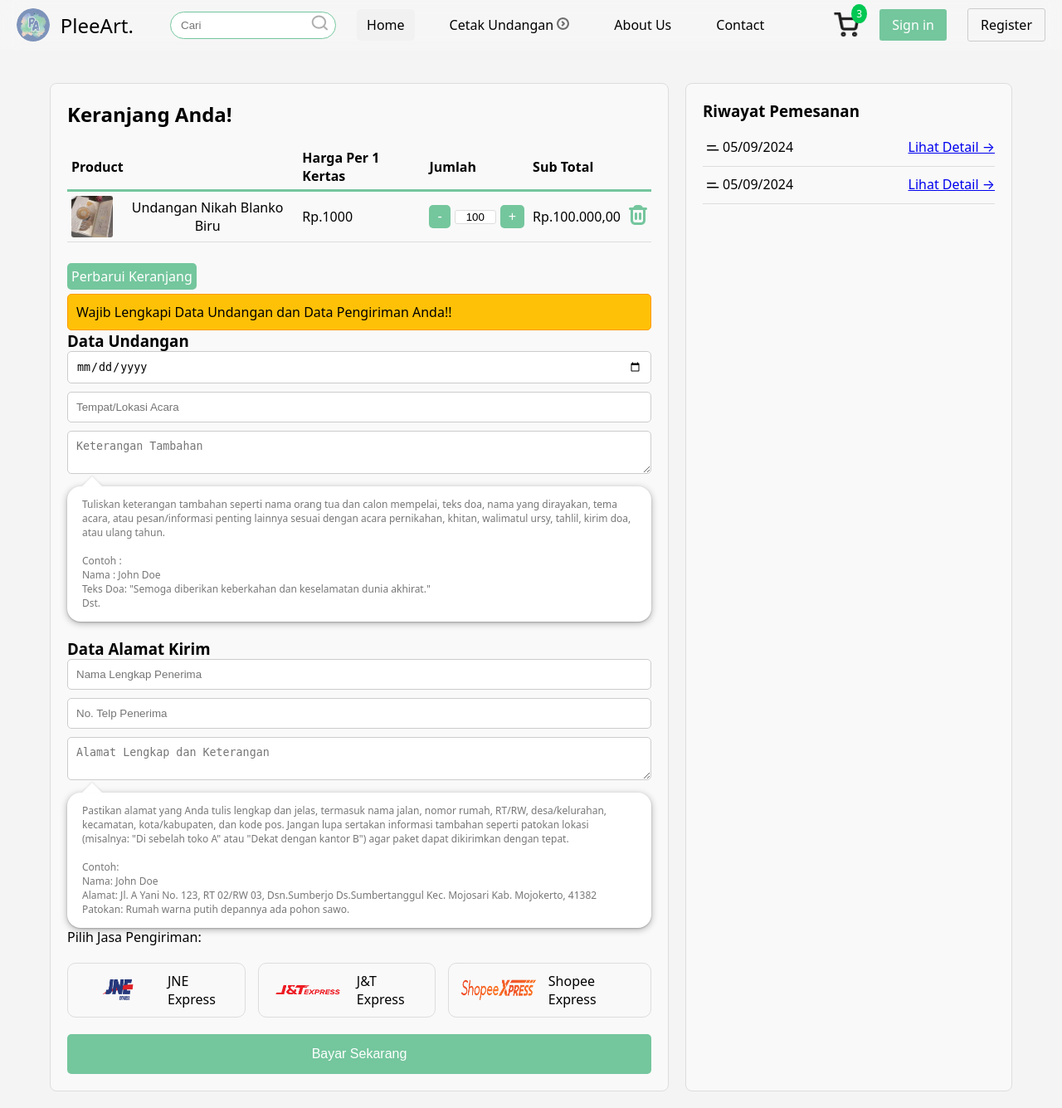
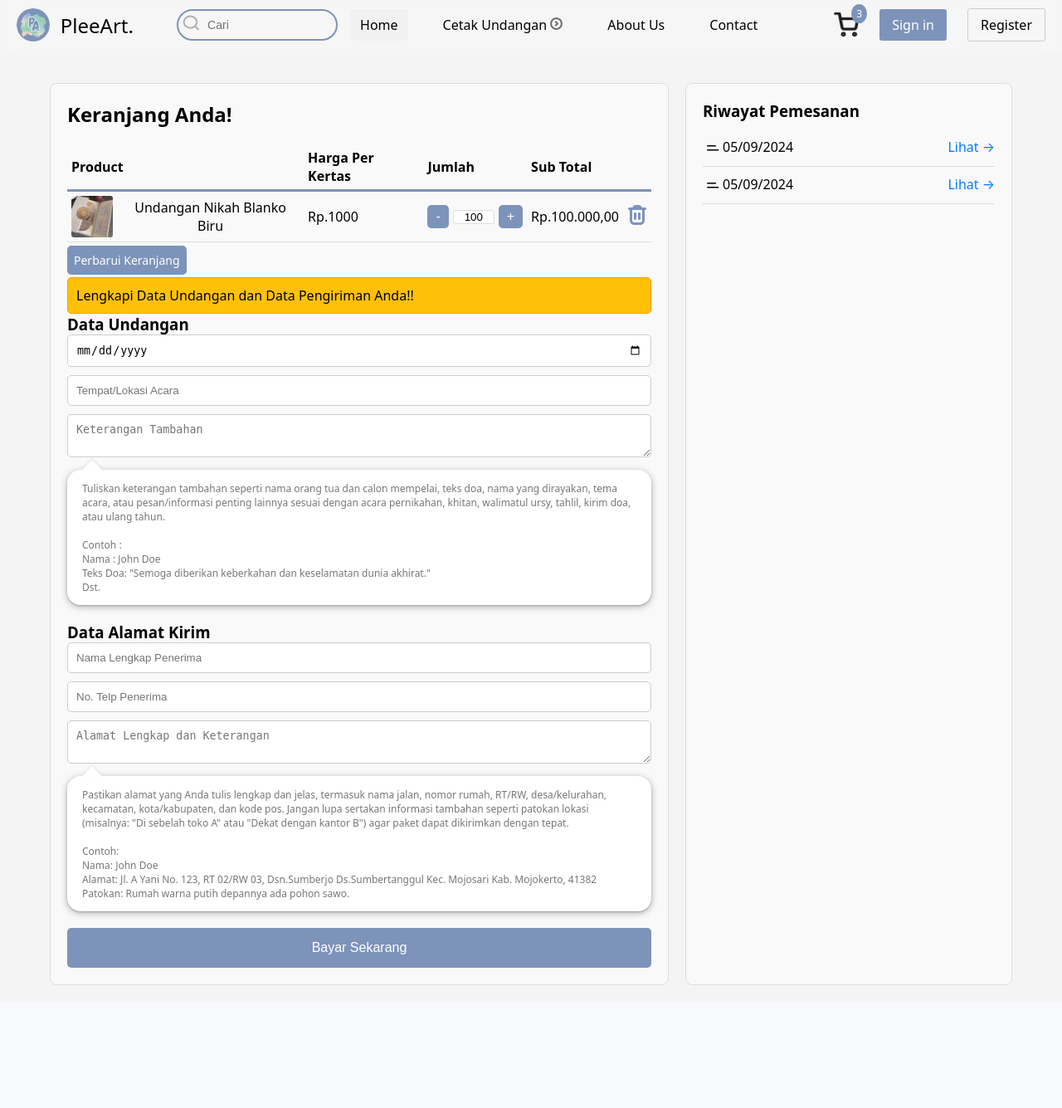
Before and after one commit to syaifuldani/ppl_cetak_undangan, a PHP site: page /customer/cart.php in a window 1280 px wide. Shown: the whole page at 83% size. After the commit the page ends 1187 px from the top, so only its background shows below. Run offline with PHP 8.4, Linux system fonts and the light colour scheme.

Commit message:
tambah about dan update cart

```diff
--- a/customer/cart.php
+++ b/customer/cart.php
@@ -4,7 +4,7 @@
 <head>
     <meta charset="UTF-8">
     <meta name="viewport" content="width=device-width, initial-scale=1.0">
-    <title>Keranjang Anda</title>
+    <title>Keranjang</title>
     <link rel="stylesheet" href="../resources/css/cart.css">
     <link rel="stylesheet" href="../resources/css/navbar.css">
 </head>
@@ -27,7 +27,7 @@
                                     Product
                                 </th>
                                 <th>
-                                    Harga Per 1 Kertas
+                                    Harga Per Kertas
                                 </th>
                                 <th>
                                     Jumlah
@@ -66,14 +66,13 @@
                                     </a>
                                 </td>
                             </tr>
-                            <tr>
                         </tbody>
                     </table>
                     <div class="update-cart-btn">
                         <a href="#" class="update-cart-btn">Perbarui Keranjang</a>
                     </div>
                     <div class="warning-message">
-                        Wajib Lengkapi Data Undangan dan Data Pengiriman Anda!!
+                        Lengkapi Data Undangan dan Data Pengiriman Anda!!
                     </div>
                     <div class="form-section">
                         <div class="form-group">
@@ -103,28 +102,6 @@
                                 Alamat: Jl. A Yani No. 123, RT 02/RW 03, Dsn.Sumberjo Ds.Sumbertanggul Kec. Mojosari Kab. Mojokerto, 41382 <br>
                                 Patokan: Rumah warna putih depannya ada pohon sawo.
                             </p>
-                            <p class="choose delivery">
-                                Pilih Jasa Pengiriman:
-                            </p>
-                            <div class="shipping-options">
-                                <input type="radio" id="jne" name="shipping" value="JNE">
-                                <label for="jne">
-                                    <img src="../resources/img/icons/jne-logos.png" alt="JNE">
-                                    JNE Express
-                                </label>
-
-                                <input type="radio" id="jnt" name="shipping" value="JNT">
-                                <label for="jnt">
-                                    <img src="../resources/img/icons/jnt-logos.png" alt="J&T">
-                                    J&T Express
-                                </label>
-
-                                <input type="radio" id="shopee" name="shipping" value="Shopee">
-                                <label for="shopee">
-                                    <img src="../resources/img/icons/spx-logos.png" alt="Shopee Express">
-                                    Shopee Express
-                                </label>
-                            </div>
                         </div>
                         <button class="pay-btn">Bayar Sekarang</button>
                     </div>
@@ -139,14 +116,14 @@
                                     <img src="../resources/img/icons/li-caption.png" alt="">
                                     <span>05/09/2024</span>
                                 </div>
-                                <a href="#">Lihat Detail →</a>
+                                <a href="#">Lihat →</a>
                             </li>
                             <li>
                                 <div class="information">
                                     <img src="../resources/img/icons/li-caption.png" alt="">
                                     <span>05/09/2024</span>
                                 </div>
-                                <a href="#">Lihat Detail →</a>
+                                <a href="#">Lihat →</a>
                             </li>
                         </ul>
                     </div>
--- a/customer/dashboard.php
+++ b/customer/dashboard.php
@@ -42,9 +42,9 @@ if (!isset($_SESSION['user_id'])) {
       <section class="search">
         <h2>Temukan Beragam Desain Undangan Elegan</h2>
         <p>Pesan Sekarang, Kami Kirimkan ke Alamat Anda</p>
-        <form action="" class="search">
+        <form action="" class="search-input">
+          <label><img src="../resources/img/icons/search.png" alt=""></label>
           <input type="text" placeholder="Cari undanganMu">
-          <button type="submit"><img src="../resources/img/icons/search.png" alt=""></img></button>
         </form>
       </section>
       <div class="image">
--- a/customer/index.php
+++ b/customer/index.php
@@ -38,9 +38,9 @@ session_start();
             <section class="search">
                 <h2>Temukan Beragam Desain Undangan Elegan</h2>
                 <p>Pesan Sekarang, Kami Kirimkan ke Alamat Anda</p>
-                <form action="" class="search">
+                <form action="" class="search-input">
+                    <label><img src="../resources/img/icons/search.png" alt=""></label>
                     <input type="text" placeholder="Cari undanganMu">
-                    <button type="submit"><img src="../resources/img/icons/search.png" alt=""></img></button>
                 </form>
             </section>
             <div class="image">
--- a/customer/layout/cusmrLayout/footer.php
+++ b/customer/layout/cusmrLayout/footer.php
@@ -49,7 +49,7 @@
         <ul>
             <li>
                 <a href="">
-                    <p>Beri ulasan Anda untuk Toko Kami &raquo;</p>
+                    <p>Beri ulasan Anda untuk Toko Kami <br> &raquo;&raquo;&raquo;</p>
                 </a>
             </li>
         </ul>
--- a/customer/layout/cusmrLayout/navbar.php
+++ b/customer/layout/cusmrLayout/navbar.php
@@ -6,8 +6,10 @@
 <div class="center-items">
     <ul class="nav-links">
         <div class="search-bar">
-            <input type="text" placeholder="Cari">
-            <button type="submit"><img src="../resources/img/icons/search.png" alt=""></button>
+            <form action="" class="search-input">
+                <label><img src="../resources/img/icons/search.png" alt=""></label>
+                <input type="text" placeholder="Cari">
+            </form>
         </div>
         <li><a href="dashboard.php" class="home">Home</a></li>
         <li class="dropdown">
@@ -38,8 +40,8 @@
                 </a>
             </div>
         </li>
-        <li><a href="#" class="links">About Us</a></li>
-        <li><a href="#" class="links">Contact</a></li>
+        <li><a href="service/aboutus.php" class="links">About Us</a></li>
+        <li><a href="service/contact.php" class="links">Contact</a></li>
     </ul>
 </div>
 
--- a/resources/css/cart.css
+++ b/resources/css/cart.css
@@ -1,7 +1,7 @@
 .content {
     max-width: 1200px;
-    margin: 0 auto; /* Untuk center konten */
-    padding: 20px; /* Margin padding dari konten */
+    margin: 0 auto;
+    padding: 20px;
     padding-top: 100px;
 }
 
@@ -55,7 +55,7 @@ th, td {
 }
 
 th {
-    border-bottom: 3px solid #74C69D;
+    border-bottom: 3px solid #7D93BA;
 }
 
 td {
@@ -85,7 +85,7 @@ td p {
 }
 
 .quantity-control button {
-    background-color: #74C69D;
+    background-color: #7D93BA;
     border: none;
     padding: 5px 10px;
     cursor: pointer;
@@ -95,7 +95,7 @@ td p {
 }
 
 .quantity-control button:hover {
-    background-color: #60a482;
+    background-color: #2980b9;
 }
 
 
@@ -109,20 +109,21 @@ td p {
 
 /* Tombol perbarui keranjang */
 .update-cart-btn {
-    margin-top: 30px;
+    margin-top: 10px;
 }
 
 .update-cart-btn a {
-    background-color: #74C69D;
-    padding: 5px;
+    background-color: #7D93BA;
+    padding: 8px;
     color: #fff;
     border-radius: 5px;
     cursor: pointer;
     text-decoration: none;
+    font-size: 14px;
 }
 
 .update-cart-btn a:hover {
-    background-color: #60a482;
+    background-color: #2980b9;
 }
 
 .warning-message {
@@ -157,6 +158,12 @@ td p {
 .order-history .information {
     display: flex;
     text-align: center;
+
+}
+
+ul li a {
+    color: #007bff;
+    text-decoration: none;
 }
 
 .form-section h3 {
@@ -239,7 +246,7 @@ td p {
 }
 
 .pay-btn {
-    background-color: #74C69D;
+    background-color: #7D93BA;
     color: #fff;
     padding: 15px;
     border: none;
@@ -250,5 +257,5 @@ td p {
 }
 
 .pay-btn:hover {
-    background-color: #60a482;
+    background-color: #2980b9;
 }
--- a/resources/css/navbar.css
+++ b/resources/css/navbar.css
@@ -53,28 +53,36 @@ body {
 .search-bar {
     display: flex;
     align-items: center;
-    margin-right: 20px;
 }
 
-.search-bar input {
-    padding: 8px 12px;
-    border-radius: 20px;
-    border: 1px solid #74c69d;
-    outline: none;
-    width: 200px;
-    transition: width 0.4s ease;
+.search-bar form {
+    display: flex;
+    align-items: center;
+    padding: 5px;
+    width: auto;
+    border: 2px solid #7D93BA;
+    border-radius: 50px;
+    font-size: 16px;
+    overflow: hidden;
+    transition: width 0.3s ease;
 }
 
-.search-bar input:focus {
-    width: 300px;
+.search-bar form input[type="text"] {
+    font-size: 14px;
+    padding-right: 5px;
+    border: none;
+    outline: none;
+    background: transparent;
+    width: 150px;
+    transition: width 0.3s ease;
 }
 
-.search-bar button {
-    background-color: transparent;
-    border: none;
-    margin-left: -30px;
-    cursor: pointer;
-    font-size: 18px;
+.search-bar form input[type="text"]:focus {
+    width: 180px;
+}
+
+.search-bar form label {
+    margin-right: 10px;
 }
 
 .nav-links {
@@ -109,7 +117,7 @@ body {
     left: 0;
     width: 0;
     height: 2px;
-    background-color: #74c69d;
+    background-color: #7D93BA;
     transition: width 0.5s ease;
 }
 
@@ -118,7 +126,7 @@ body {
 }
 
 .nav-links .home:hover {
-    background-color: #74c69d;
+    background-color: #7D93BA;
     color: white;
     border-radius: 3px;
 }
@@ -151,7 +159,7 @@ body {
 
 .dropdown-content a:hover {
     color: white;
-    background-color: #74C69D;
+    background-color: #7D93BA;
 }
 
 .dropdown:hover .dropdown-content {
@@ -187,7 +195,7 @@ body {
 }
 
 .cart-count {
-    background-color: #00c853;
+    background-color: #7D93BA;
     color: #fff;
     border-radius: 50%;
     padding: 3px 6px;
@@ -255,7 +263,7 @@ body {
 .cart-btn a {
     text-decoration: none;
     padding: 8px;
-    background-color: #74C69D;
+    background-color: #7D93BA;
     color: #fff;
     font-size: 16px;
     border-radius: 5px;
@@ -265,7 +273,7 @@ body {
 }
 
 .cart-btn a:hover {
-    background-color: #60a482;
+    background-color: #2980b9;
 }
 
 
@@ -283,7 +291,7 @@ body {
 }
 
 .user-options .profile img {
-    border-radius: 50%; /* Make the profile icon round */
+    border-radius: 50%;
 }
 
 .sign-in,
@@ -301,17 +309,17 @@ body {
 }
 
 .sign-in {
-    background-color: #74c69d;
+    background-color: #7D93BA;
     color: white;
 }
 
 .sign-in:hover {
-    background-color: #74c69d;
+    background-color: #7D93BA;
     color: black;
 }
 
 .register:hover {
-    background-color: #74c69d;
+    background-color: #7D93BA;
     color: white;
 }
 
```
Also changed, not shown: customer/productdetail.php (+1 -1 lines), customer/service/aboutus.php (added, +40 -0 lines), resources/css/dashboard.css (+31 -21 lines), resources/css/productdetail.css (+13 -13 lines), resources/css/service.css (added, +97 -0 lines), customer/service/contact.php (added), resources/img/icons/pleeart-image.png (added), resources/img/icons/trash.png.
